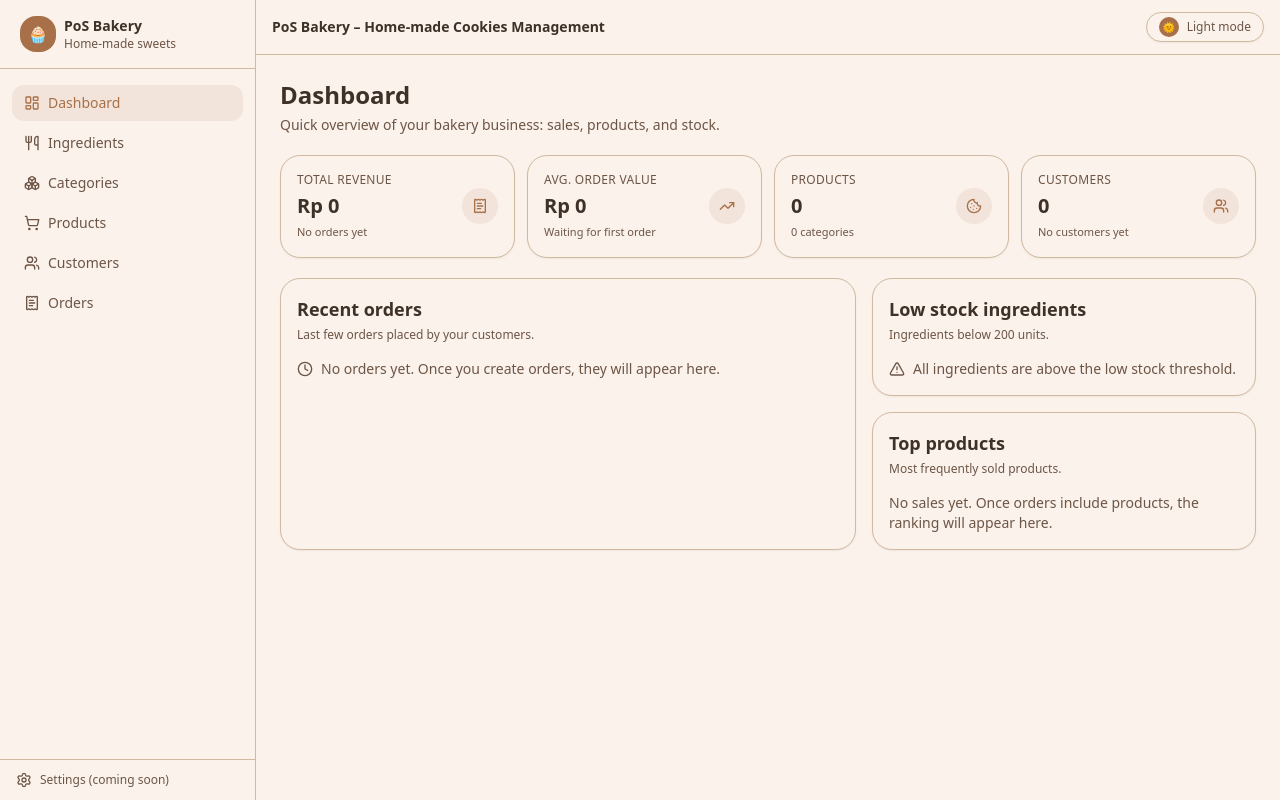
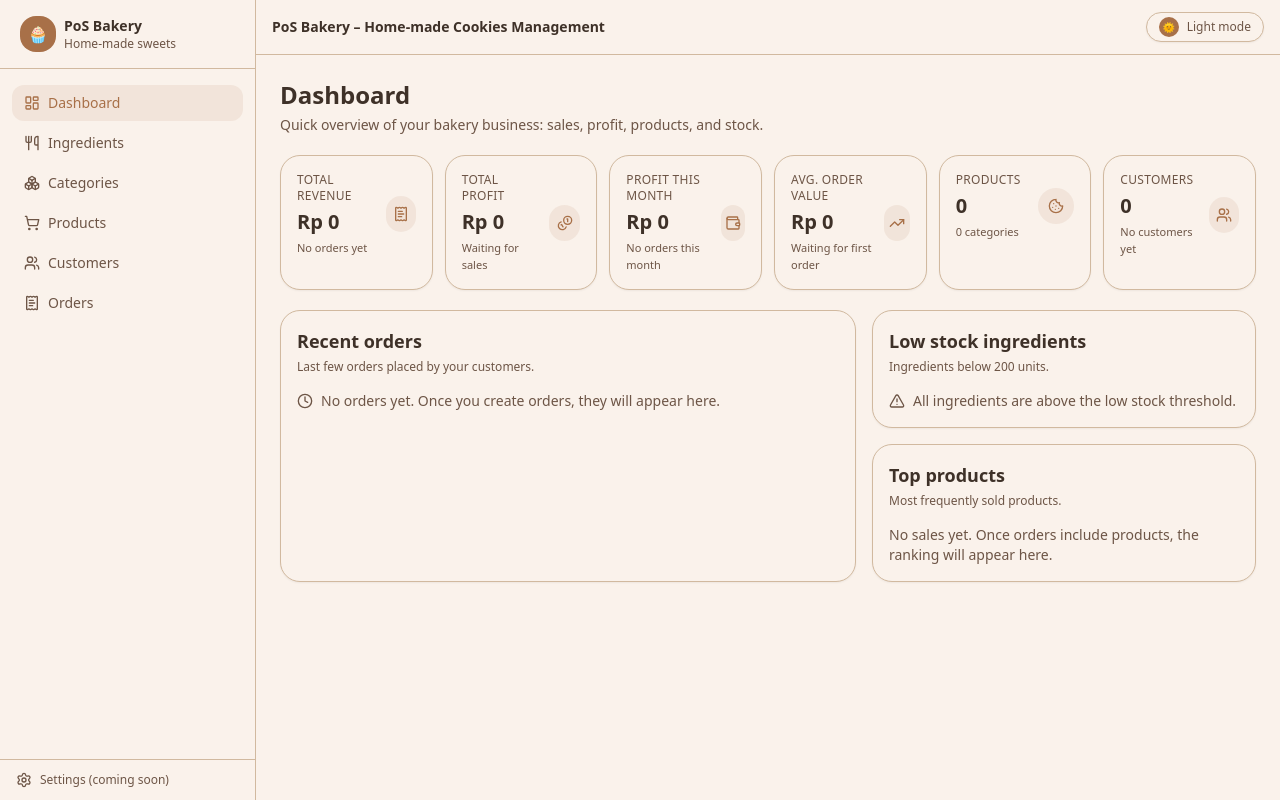
Before and after one commit to heriawanfx/pos-bakery, a React (Vite) app: page / in a window 1280 px wide. Built offline with nearby package versions, Linux system fonts and the light colour scheme.

Commit message:
UI: Add Profit in Dashboard

```diff
--- a/src/pages/DashboardPage.tsx
+++ b/src/pages/DashboardPage.tsx
@@ -13,6 +13,8 @@ import {
   TrendingUp,
   AlertTriangle,
   Clock,
+  Coins,
+  Wallet,
 } from "lucide-react";
 import { formatRupiah } from "../utils/format";
 
@@ -55,7 +57,7 @@ export function DashboardPage() {
   const { customers } = useCustomerStore();
   const { orders } = useOrderStore();
 
-  // --- Summary metrics ---
+  // --- Summary metrics dasar ---
   const totalRevenue = useMemo(
     () => orders.reduce((sum, o) => sum + o.totalPrice, 0),
     [orders]
@@ -64,10 +66,70 @@ export function DashboardPage() {
   const averageOrder =
     totalOrders > 0 ? Math.round(totalRevenue / totalOrders) : 0;
 
-  const totalIngredients = ingredients.length;
+  const totalProducts = products.length;
   const totalCategories = categories.length;
-  const totalProducts = products.length;
   const totalCustomers = customers.length;
+
+  // --- Total profit (all time) ---
+  const totalProfit = useMemo(() => {
+    if (!orders.length || !products.length) return 0;
+
+    const productMap = new Map(products.map((p) => [p.id, p]));
+    let sum = 0;
+
+    for (const order of orders) {
+      for (const item of order.items) {
+        const prod = productMap.get(item.productId);
+        if (!prod) continue;
+
+        const unitProfit = prod.sellingPrice - prod.costOfGoods;
+        sum += unitProfit * (item.quantity || 0);
+      }
+    }
+
+    return Math.round(sum);
+  }, [orders, products]);
+
+  // --- Profit bulan ini ---
+  const profitThisMonth = useMemo(() => {
+    if (!orders.length || !products.length) return 0;
+
+    const productMap = new Map(products.map((p) => [p.id, p]));
+    const now = new Date();
+    const year = now.getFullYear();
+    const month = now.getMonth();
+
+    let sum = 0;
+
+    for (const order of orders) {
+      const d = new Date(order.createdAt);
+      if (d.getFullYear() !== year || d.getMonth() !== month) continue;
+
+      for (const item of order.items) {
+        const prod = productMap.get(item.productId);
+        if (!prod) continue;
+
+        const unitProfit = prod.sellingPrice - prod.costOfGoods;
+        sum += unitProfit * (item.quantity || 0);
+      }
+    }
+
+    return Math.round(sum);
+  }, [orders, products]);
+
+  const ordersThisMonth = useMemo(() => {
+    const now = new Date();
+    const year = now.getFullYear();
+    const month = now.getMonth();
+
+    return orders.filter((ord) => {
+      const d = new Date(ord.createdAt);
+      return d.getFullYear() === year && d.getMonth() === month;
+    }).length;
+  }, [orders]);
+
+  const overallMargin =
+    totalRevenue > 0 ? Math.round((totalProfit / totalRevenue) * 1000) / 10 : 0;
 
   // --- Low stock ingredients ---
   const lowStockIngredients = useMemo(
@@ -75,7 +137,7 @@ export function DashboardPage() {
       ingredients
         .filter((ing) => ing.quantity > 0 && ing.quantity <= LOW_STOCK_THRESHOLD)
         .sort((a, b) => a.quantity - b.quantity)
-        .slice(0, 5), //Ambil 5 terakhir
+        .slice(0, 5),
     [ingredients]
   );
 
@@ -127,17 +189,37 @@ export function DashboardPage() {
       <div className="space-y-1">
         <h1 className="text-2xl font-semibold">Dashboard</h1>
         <p className="text-sm text-muted-foreground">
-          Quick overview of your bakery business: sales, products, and stock.
+          Quick overview of your bakery business: sales, profit, products, and stock.
         </p>
       </div>
 
       {/* Top stats */}
-      <div className="grid gap-3 md:grid-cols-4">
+      <div className="grid gap-3 grid-cols-2 lg:grid-cols-3 xl:grid-cols-6">
         <DashboardStatCard
           icon={<ReceiptText className="h-4 w-4" />}
           label="Total revenue"
           value={formatRupiah(totalRevenue)}
           hint={totalOrders > 0 ? `${totalOrders} orders` : "No orders yet"}
+        />
+        <DashboardStatCard
+          icon={<Coins className="h-4 w-4" />}
+          label="Total profit"
+          value={formatRupiah(totalProfit)}
+          hint={
+            totalProfit > 0 && totalRevenue > 0
+              ? `Margin ~${overallMargin.toFixed(1)}%`
+              : "Waiting for sales"
+          }
+        />
+        <DashboardStatCard
+          icon={<Wallet className="h-4 w-4" />}
+          label="Profit this month"
+          value={formatRupiah(profitThisMonth)}
+          hint={
+            ordersThisMonth > 0
+              ? `${ordersThisMonth} orders this month`
+              : "No orders this month"
+          }
         />
         <DashboardStatCard
           icon={<TrendingUp className="h-4 w-4" />}
@@ -155,11 +237,13 @@ export function DashboardPage() {
           icon={<Users className="h-4 w-4" />}
           label="Customers"
           value={totalCustomers}
-          hint={totalCustomers > 0 ? "Returning & new customers" : "No customers yet"}
+          hint={
+            totalCustomers > 0 ? "Returning & new customers" : "No customers yet"
+          }
         />
       </div>
 
-      {/* Middle section: Recent orders + Low stock */}
+      {/* Middle section: Recent orders + Low stock + Top products */}
       <div className="grid gap-4 lg:grid-cols-[3fr,2fr]">
         {/* Recent orders */}
         <Card className="p-4 space-y-3">
@@ -196,15 +280,15 @@ export function DashboardPage() {
                             {new Date(ord.createdAt).toLocaleString()}
                           </td>
                           <td className="py-2 px-2 align-middle text-sm">
-                            {customer ? customer.name : (
+                            {customer ? (
+                              customer.name
+                            ) : (
                               <span className="text-xs text-destructive">
                                 (Customer missing)
                               </span>
                             )}
                           </td>
-                          <td className="py-2 px-2 align-middle text-xs">
-                            {ord.via}
-                          </td>
+                          <td className="py-2 px-2 align-middle text-xs">{ord.via}</td>
                           <td className="py-2 px-2 align-middle text-right text-sm">
                             {formatRupiah(ord.totalPrice)}
                           </td>
@@ -218,12 +302,14 @@ export function DashboardPage() {
           </CardBody>
         </Card>
 
-        {/* Low stock + counts */}
+        {/* Right column: Low stock + Top products */}
         <div className="space-y-4">
           <Card className="p-4 space-y-3">
             <CardHeader
               title="Low stock ingredients"
-              description={`Ingredients below ${LOW_STOCK_THRESHOLD.toLocaleString("id-ID")} units.`}
+              description={`Ingredients below ${LOW_STOCK_THRESHOLD.toLocaleString(
+                "id-ID"
+              )} units.`}
             />
             <CardBody>
               {lowStockIngredients.length === 0 ? (
@@ -254,9 +340,7 @@ export function DashboardPage() {
                             {ing.unit}
                           </span>
                         </div>
-                        <div className="text-[11px] text-destructive">
-                          Low stock
-                        </div>
+                        <div className="text-[11px] text-destructive">Low stock</div>
                       </div>
                     </div>
                   ))}
@@ -265,7 +349,6 @@ export function DashboardPage() {
             </CardBody>
           </Card>
 
-          {/* Top products */}
           <Card className="p-4 space-y-3">
             <CardHeader
               title="Top products"
@@ -274,7 +357,8 @@ export function DashboardPage() {
             <CardBody>
               {topProducts.length === 0 ? (
                 <div className="text-sm text-muted-foreground">
-                  No sales yet. Once orders include products, the ranking will appear here.
+                  No sales yet. Once orders include products, the ranking will appear
+                  here.
                 </div>
               ) : (
                 <div className="space-y-2">
@@ -297,9 +381,7 @@ export function DashboardPage() {
                         </div>
                       </div>
                       <div className="text-right">
-                        <div className="text-sm font-semibold">
-                          {quantity}x
-                        </div>
+                        <div className="text-sm font-semibold">{quantity}x</div>
                         <div className="text-[11px] text-muted-foreground">
                           Sold quantity
                         </div>
```
